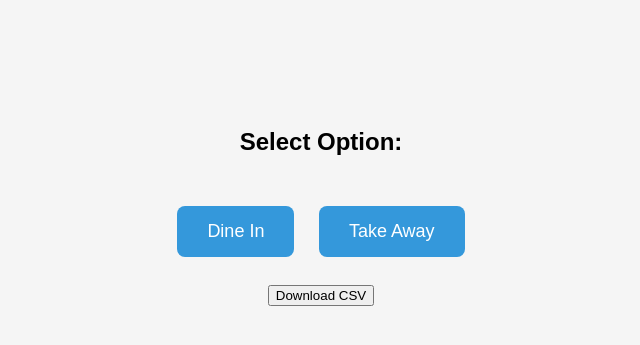
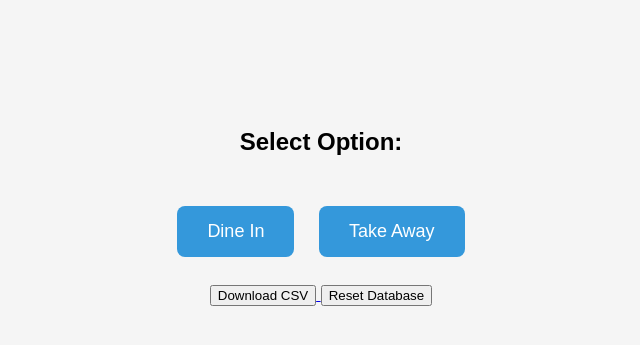
Before and after one commit to MH51/webtry, a Flask app: page / in a window 1280 px wide. Shown: the top 345 px of the page, without its empty margins (319-959 px from the left). Run offline with Flask 3, Linux system fonts and the light colour scheme.

Commit message:
added reset btn

```diff
--- a/webv1/app.py
+++ b/webv1/app.py
@@ -1,5 +1,5 @@
 import os
-from flask import Flask, request, jsonify, send_file, render_template
+from flask import Flask, request, jsonify, send_file, render_template,redirect, url_for
 import csv
 from datetime import datetime
 
@@ -53,5 +53,16 @@ def download():
         return "CSV file not found. Please submit some data first.", 404
     return send_file(CSV_FILE, as_attachment=True)
 
+#Rest by del exsiting csv file in location
+@app.route('/reset')
+def reset():
+    if os.path.exists(CSV_FILE):
+        os.remove(CSV_FILE)
+        return redirect(url_for('home'))
+
+
+
+
+
 if __name__ == '__main__':
     app.run(debug=True)
--- /dev/null
+++ b/webv1/data.csv
@@ -0,0 +1,2 @@
+2025-05-18 21:44:03,,,,Dine In
+2025-05-18 21:44:04,,,,Take Away
--- a/webv1/templates/index.html
+++ b/webv1/templates/index.html
@@ -42,9 +42,19 @@
      <button class="btn" onclick="submitOption('Dine In')">Dine In</button>
     <button class="btn" onclick="submitOption('Take Away')">Take Away</button>
 <br><br>
+<!--Download btn-->
 <a href="/download">
     <button>Download CSV</button>
-  </a>
+</a>
+<!--Adding CSV file reset btn-->
+<a href="/reset">
+    <button>Reset Database</button>
+</a>
+    {% if reset_success %}
+    <script>
+        alert('Reset successful!');
+    </script>
+    {% endif %}
 <script>
     function submitOption(option) {
         fetch('/submit', {
```
